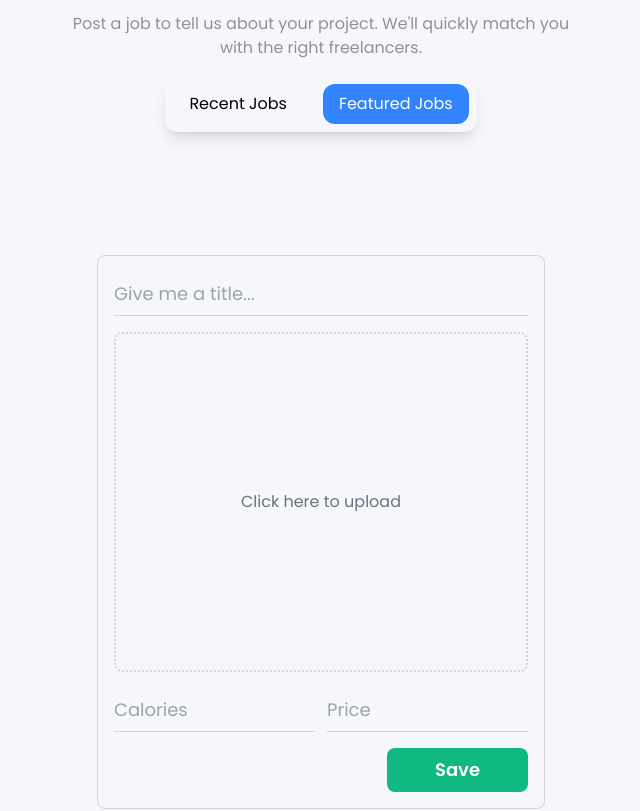
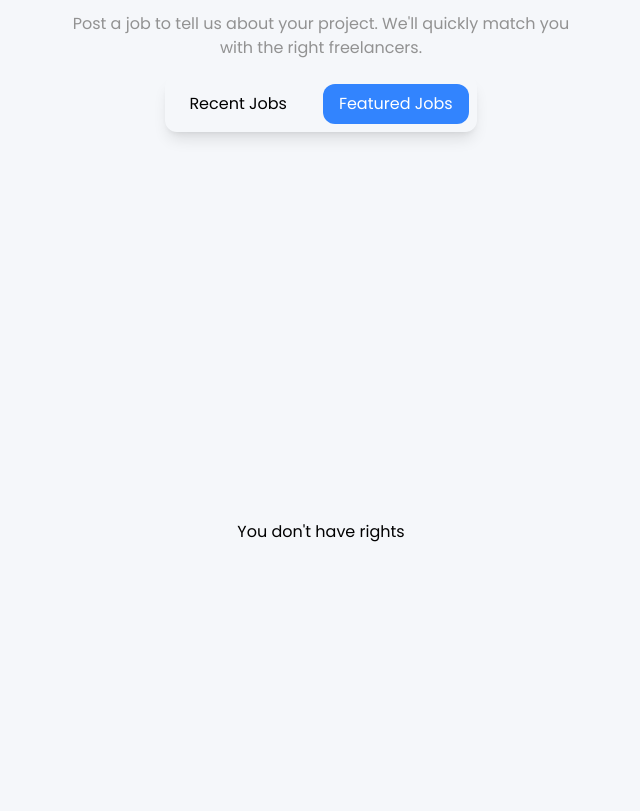
Before and after one commit to vwakesahu/jobshunt, a React (Create React App) app: page /addJob in a window 1280 px wide. Shown: the part 1120-1931 px from the top of the page, without its empty margins (319-959 px from the left). Built offline with nearby package versions, Linux system fonts and the light colour scheme.

Commit message:
Added admin rules

```diff
--- a/src/components/AddJobForm.jsx
+++ b/src/components/AddJobForm.jsx
@@ -21,7 +21,8 @@ const AddJobForm = () => {
   const [alertStatus, setAlertStatus] = useState("danger");
   const [msg, setMsg] = useState(null);
   const [isLoading, setIsLoading] = useState(false);
-  const [ { jobData }, dispatch] = useStateValue();
+  const [{ jobData }, dispatch] = useStateValue();
+  const [{ user }] = useStateValue();
 
   const uploadImage = (e) => {
     setIsLoading(true);
@@ -78,7 +79,7 @@ const AddJobForm = () => {
   const saveDetails = () => {
     setIsLoading(true);
     try {
-      if (!title || !calories || !imageAsset || !price  ) {
+      if (!title || !calories || !imageAsset || !price) {
         setFields(true);
         setMsg("Required fields can't be empty");
         setAlertStatus("danger");
@@ -137,6 +138,7 @@ const AddJobForm = () => {
 
   return (
     <div className="w-full min-h-screen flex items-center justify-center">
+      {user ? (
         <div className="w-[90%] md:w-[50%] border border-gray-300 rounded-lg p-4 flex flex-col items-center justify-center gap-4">
           {fields && (
             <p
@@ -151,7 +153,6 @@ const AddJobForm = () => {
           )}
 
           <div className="w-full py-2 border-b border-gray-300 flex items-center gap-2">
-
             <input
               type="text"
               required
@@ -161,8 +162,6 @@ const AddJobForm = () => {
               className="w-full h-full text-lg bg-transparent outline-none border-none placeholder:text-gray-400 text-textColor"
             />
           </div>
-
-
 
           <div className="group flex justify-center items-center flex-col border-2 border-dotted border-gray-300 w-full h-225 md:h-340 cursor-pointer rounded-lg">
             {isLoading ? (
@@ -221,7 +220,6 @@ const AddJobForm = () => {
             </div>
 
             <div className="w-full py-2 border-b border-gray-300 flex items-center gap-2">
-
               <input
                 type="text"
                 required
@@ -243,6 +241,9 @@ const AddJobForm = () => {
             </button>
           </div>
         </div>
+      ) : (
+        <p>You don't have rights</p>
+      )}
     </div>
   );
 };
--- a/src/components/RecentJobs.jsx
+++ b/src/components/RecentJobs.jsx
@@ -38,9 +38,6 @@ const RecentJobs = () => {
 
   return (
     <div className=" mt-16">
-      <Link to='/addJob'>
-        <p className="text-2xl font-medium text-center">Add Jobs</p>
-      </Link>
       <p className="text-2xl font-medium text-center">Recent Jobs</p>
       {jobListings.map((job, index) => (
         <HomeCard
--- a/src/pages/Login.jsx
+++ b/src/pages/Login.jsx
@@ -16,9 +16,13 @@ const Login = () => {
     } = await signInWithPopup(firebaseAuth, provider);
     console.log(providerData);
 
-    dispatch({ type: actionType.SET_USER, user: providerData[0] });
+    if (providerData[0].email === "viveksahu_ce_2021@ltce.in") {
+      dispatch({ type: actionType.SET_USER, user: providerData[0] });
 
-    localStorage.setItem("user", JSON.stringify(providerData[0]));
+      localStorage.setItem("user", JSON.stringify(providerData[0]));
+    } else {
+      alert("Not an Admin");
+    }
   };
 
   const logout = () => {
@@ -30,20 +34,28 @@ const Login = () => {
     });
   };
   return (
-    <div className=" h-screen flex items-center justify-center" >
+    <div className=" h-screen flex items-center justify-center">
       {user ? (
         <div>
           <img
             src={user.photoURL}
             className="w-25  drop-shadow-xl cursor-pointer rounded-full"
           />
-          <p className="bg-red-500 p-4 text-white font-semibold rounded-lg cursor-pointer mt-4" onClick={logout}>
+          <p
+            className="bg-red-500 p-4 text-white font-semibold rounded-lg cursor-pointer mt-4"
+            onClick={logout}
+          >
             Logout
           </p>
-          <Link to='/'><p>Go to Homepage</p></Link>
+          <Link to="/">
+            <p>Go to Homepage</p>
+          </Link>
         </div>
       ) : (
-        <p className=" bg-lightBlue p-4 text-white font-semibold rounded-lg cursor-pointer" onClick={login}>
+        <p
+          className=" bg-lightBlue p-4 text-white font-semibold rounded-lg cursor-pointer"
+          onClick={login}
+        >
           Login With Google
         </p>
       )}
```
Lines whose indentation alone changed are shown as unchanged.
